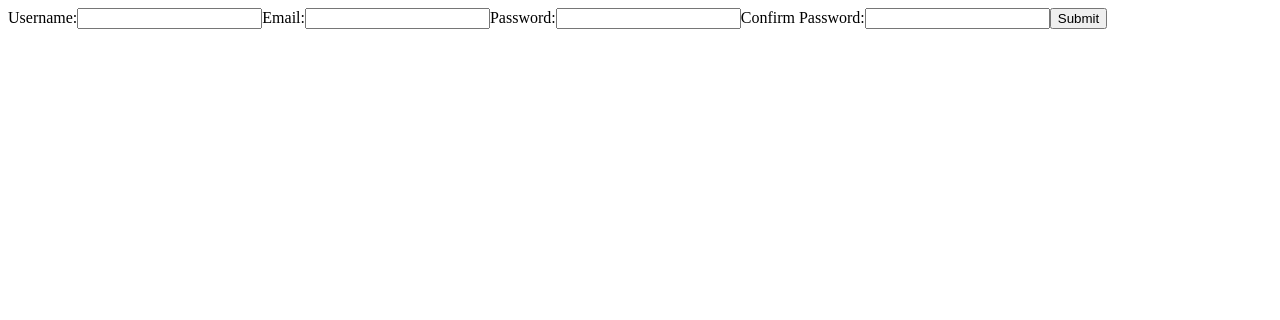
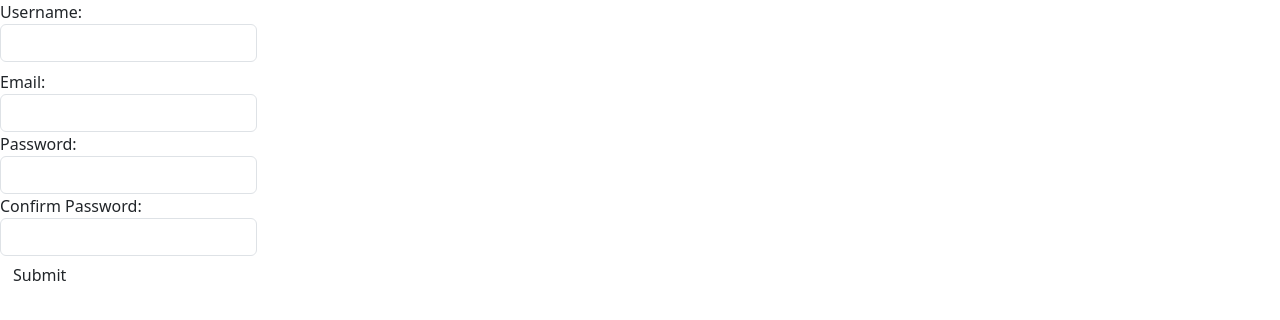
Before and after one commit to l-auta/Note-Box, a React (Vite) app in the folder frontend/: page / in a window 1280 px wide. Shown: the top 320 px of the page. Built offline with nearby package versions, Linux system fonts and the light colour scheme.

Commit message:
styled the signup a bit

```diff
--- a/frontend/index.html
+++ b/frontend/index.html
@@ -4,9 +4,11 @@
     <meta charset="UTF-8" />
     <meta name="viewport" content="width=device-width, initial-scale=1.0" />
     <title>Notes App</title>
+    <link href="https://cdn.jsdelivr.net/npm/bootstrap@5.3.3/dist/css/bootstrap.min.css" rel="stylesheet" integrity="sha384-QWTKZyjpPEjISv5WaRU9OFeRpok6YctnYmDr5pNlyT2bRjXh0JMhjY6hW+ALEwIH" crossorigin="anonymous">
   </head>
   <body>
     <div id="root"></div>
     <script type="module" src="/src/main.jsx"></script>
+    <script src="https://cdn.jsdelivr.net/npm/bootstrap@5.3.3/dist/js/bootstrap.bundle.min.js" integrity="sha384-YvpcrYf0tY3lHB60NNkmXc5s9fDVZLESaAA55NDzOxhy9GkcIdslK1eN7N6jIeHz" crossorigin="anonymous"></script>
   </body>
 </html>
--- a/frontend/src/signupForm.jsx
+++ b/frontend/src/signupForm.jsx
@@ -10,7 +10,6 @@ function CreateUser(){
         event.preventDefault();
         console.log("Form submitted:", { username, email, password1, password2});
 
-        // url = "http://127.0.0.1:5000/signup";
         const requestOptions = {
             method: 'POST',
             headers: { 'Content-Type': 'application/json' },
@@ -49,23 +48,31 @@ function CreateUser(){
 
     return (
         <form onSubmit={handleSubmit}>
-            <label>
+            <div >
+                <label  class="form-label">
                     Username:
-                <input type="text" name="username" value={username} onChange={(e) => setName(e.target.value)} />
+                    <input type="text" class="form-control" id="floatingInput" name="username" value={username} onChange={(e) => setName(e.target.value)} />
                 </label>
+            </div>
+            <div >
                 <label>
                     Email:
-                <input type="email" name="email" value={email} onChange={(e) => setEmail(e.target.value)} />
+                    <input type="email" class="form-control" id="floatingInput" name="email" value={email} onChange={(e) => setEmail(e.target.value)} />
                 </label>
+            </div>
+            <div >
                 <label>
                     Password:
-                <input type="password" name="password1" value={password1} onChange={(e) => setPassword(e.target.value)} />
+                    <input type="password" class="form-control" id="floatingPassword" name="password1" value={password1} onChange={(e) => setPassword(e.target.value)} />
                 </label>
+            </div>
+            <div >
                 <label>
                     Confirm Password:
-                <input type="password" name="password2" value={password2} onChange={(e) => setConfirmPassword(e.target.value)} />
+                    <input type="password" class="form-control" id="floatingPassword" name="password2" value={password2} onChange={(e) => setConfirmPassword(e.target.value)} />
                 </label>
-            <input type="submit" value="Submit" />
+            </div>
+            <input class="btn" type="submit" value="Submit" />
         </form>
     );
 }
```
Also changed, not shown: 2 other files (tests, documents, lock files or other folders). Lines whose indentation alone changed are shown as unchanged.
